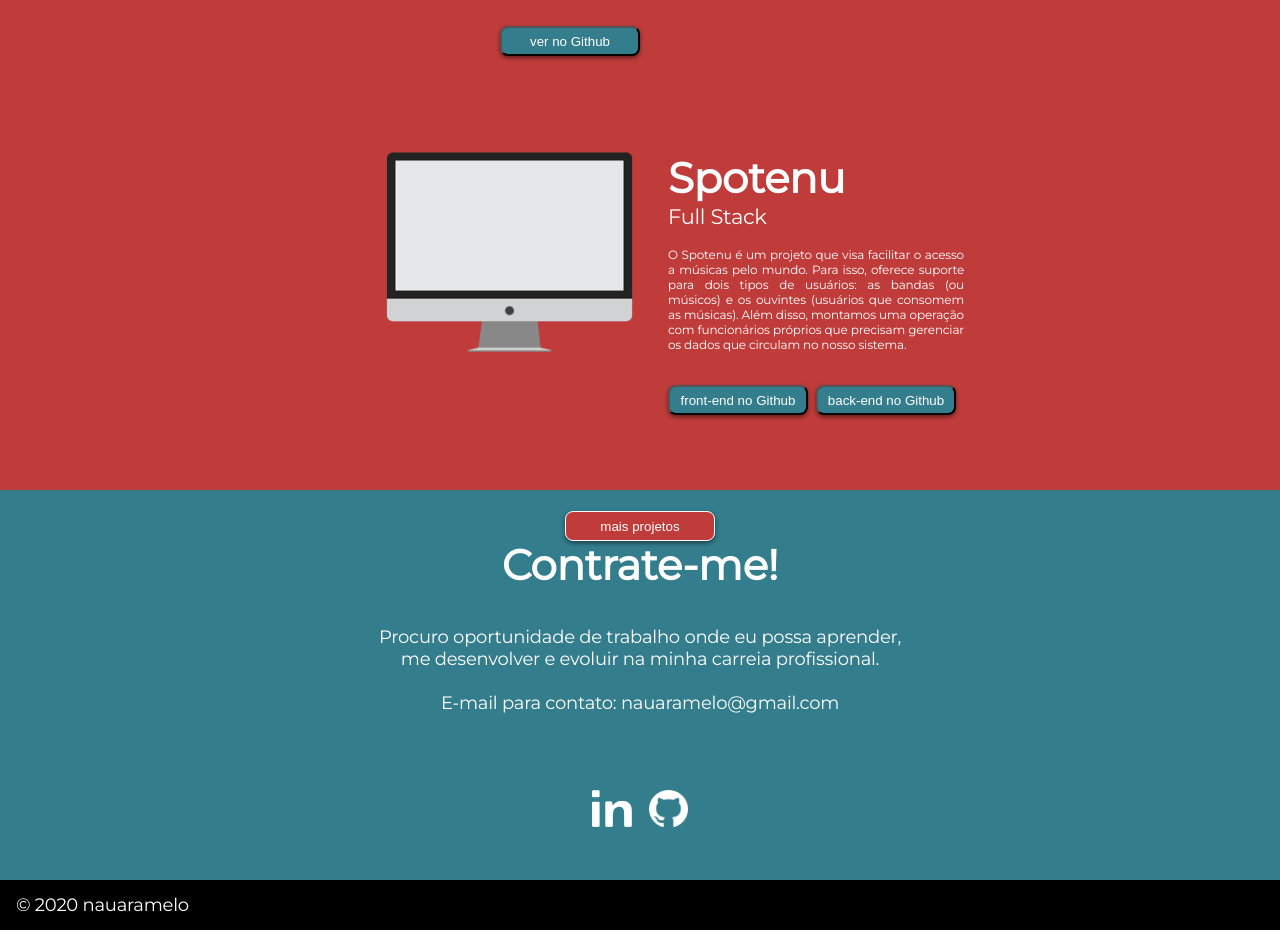
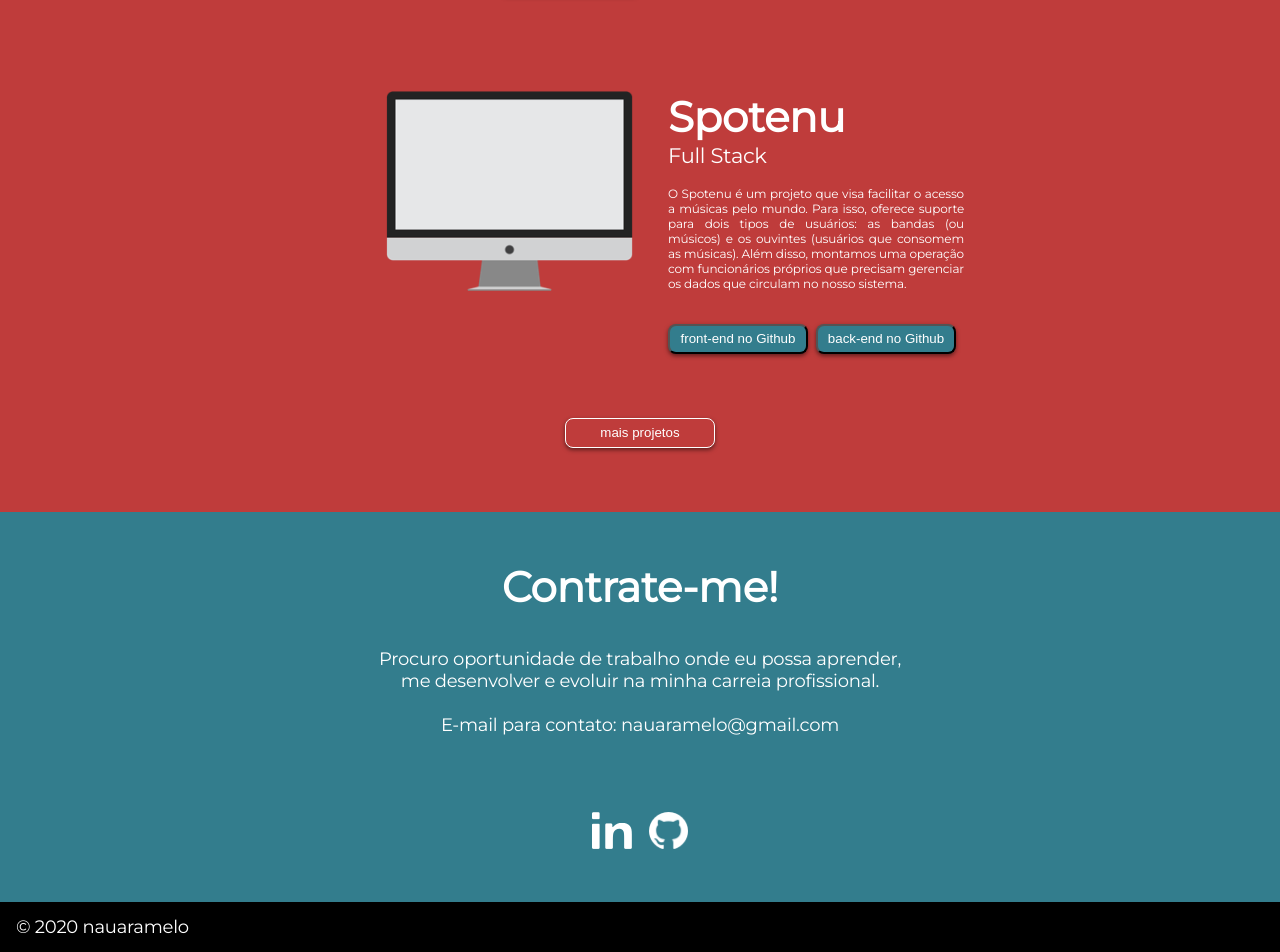
Before and after one commit to nauaramelo/portfolio, a React (Create React App) app: page / in a window 1280 px wide. Shown: the part 2651-3603 px from the top of the page. Before the commit the page ends 3581 px from the top, so only its background shows below. Built offline with nearby package versions, Linux system fonts and the light colour scheme.

Commit message:
Ajustes de tamanho

```diff
--- a/src/containers/Educacao/index.js
+++ b/src/containers/Educacao/index.js
@@ -32,13 +32,26 @@ const Cards = styled.div`
     display: flex;
     justify-content: space-evenly;
     align-items: center;
+
+
+    @media (min-width: 2000px) {
+        width:70rem;
+    }
 `
 
 const Card = styled.div`
     width: 300px;
-    height: 220px;
+    height: 35vh;
     border-radius: 8px;
     background-color: #ffffff;
+
+    @media (min-width: 1400px) {
+        height: 15vh;
+    }
+
+    @media (min-width: 768px) and (max-width: 1200px) {
+        height: 15vh;
+    }
 `
 
 const TitleCard = styled.div`
@@ -54,6 +67,11 @@ const TitleCard = styled.div`
     line-height: normal;
     letter-spacing: -0.28px;
     color: #377d8c;
+
+    @media (min-width: 2000px) {
+        padding-left: 1vh;
+    }
+
 `
 
 const TextCard = styled.div`
@@ -70,6 +88,10 @@ const TextCard = styled.div`
     letter-spacing: -0.16px;
     color: #377d8c;
     text-align: justify;
+
+    @media (min-width: 2000px) {
+        padding-left: 1vh;
+    }
 `
 
 export const Educacao = () => {
--- a/src/containers/Projetos/index.js
+++ b/src/containers/Projetos/index.js
@@ -6,7 +6,6 @@ import imac from './imac.png';
 
 const Container = styled.div`
     width: 100%;
-    height: 1284px;
     background-color: #bf3c3b;
 `
 
@@ -14,8 +13,6 @@ const Title = styled.div`
     padding-top: 40px;
     width: 100%;
     height: 60px;
-    /* width: 183px;
-    height: 30px; */
     font-family: Montserrat;
     font-size: 35px;
     font-weight: bold;
@@ -69,7 +66,6 @@ const Text = styled.div`
 `
 
 const ButtonFullStack = styled.button`
-    /* width: 140px; */
     height: 30px;
     width: 140px;
     margin-right: 1vh;
@@ -91,7 +87,7 @@ const Button = styled.button`
 `
 
 const ButtonAllProjects = styled.button`
-    margin-top: 12vh;
+    margin-top: 8vh;
     width: 150px;
     height: 30px;
     border-radius: 8px;
@@ -100,12 +96,15 @@ const ButtonAllProjects = styled.button`
     background-color: #bf3c3b;
     color: #ffffff;
     cursor: pointer;
+    margin-bottom: 8vh;
+
+    @media (min-width: 2000px) {
+        margin-top: 4vh;
+    }
 `
 
 const Memoji = styled.img`
     grid-area: "memoji";
-    /* width: 312px;
-    height: 216px; */
     width: 100%;
     height: 200px;
     object-fit: contain;
@@ -121,6 +120,10 @@ const Card = styled.div`
     grid-template-columns: 50% auto;
     column-gap: 3.5vh;
     width: 522px;
+
+    @media (min-width: 2000px) {
+        padding-top: 5vh;
+    }
 `
 
 const ButtonsCostumers = styled.div`
--- a/src/containers/QuemSou/index.js
+++ b/src/containers/QuemSou/index.js
@@ -4,7 +4,6 @@ import perfil2 from './perfil2.png';
 
 
 const Container = styled.div`
-    height: 560px;
     display: grid;
     grid-template-areas:
     "card photo";
```
